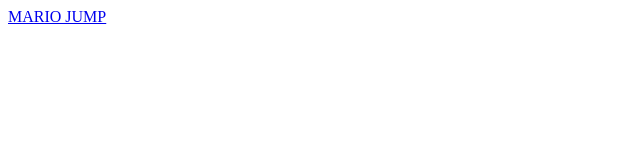
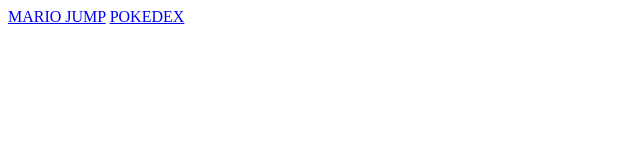
Before and after one commit to JohnVRS/Projetos, a plain HTML site: page index.html in a window 1280 px wide. Shown: the whole page, without its empty margins (0-640 px from the left). Drawn offline with Linux system fonts and the light colour scheme.

Commit message:
Update index.html

```diff
--- a/index.html
+++ b/index.html
@@ -8,5 +8,6 @@
 </head>
 <body>
     <a href="./MarioJump/index.html"> MARIO JUMP</a>
+    <a href="./Pokedex/index.html"> POKEDEX</a>
 </body>
 </html>
```
